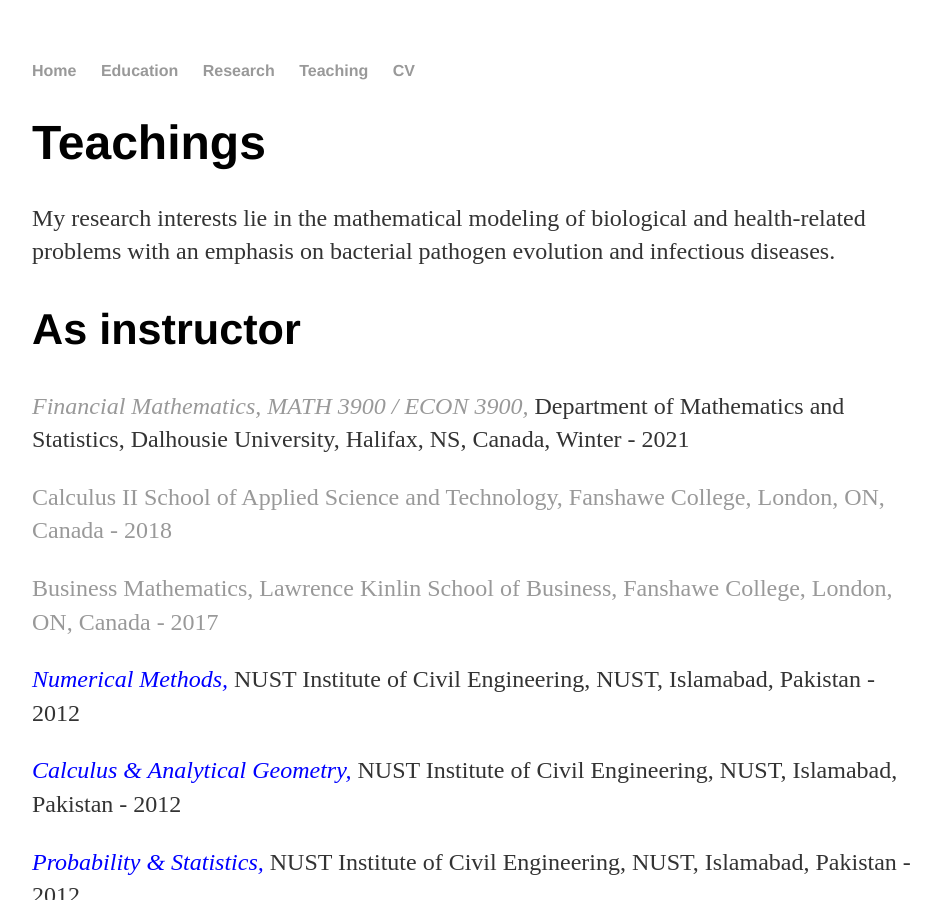
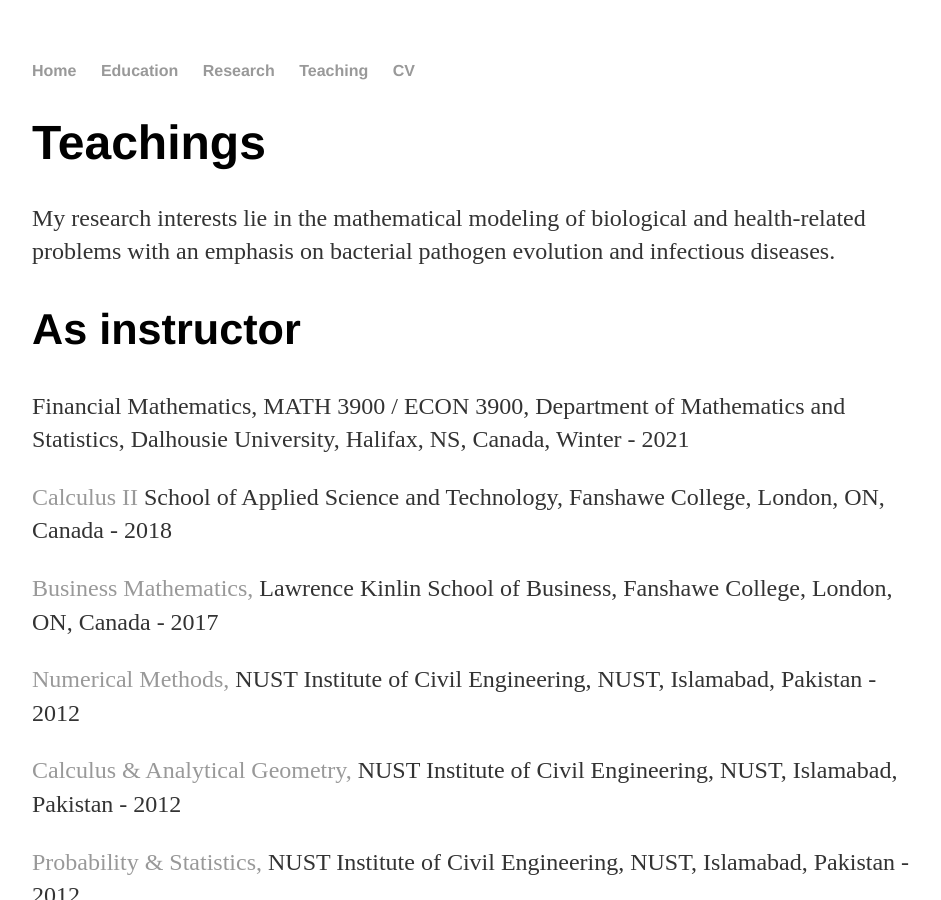
Before and after one commit to MathBioInfo/amjadkhan, a Jekyll site: the page built from Teaching/index.html, in a window 1280 px wide and 900 px high. Shown: the whole window, without its empty margins (160-1101 px from the left). Built offline with Jekyll 4.4.1, drawn with Linux system fonts in a browser that asks for light colours.

Commit message:
Update index.html

```diff
--- a/Teaching/index.html
+++ b/Teaching/index.html
@@ -19,44 +19,44 @@
 				<h2 class="wsite-content-title">As instructor<br /></h2>
 				<div class="paragraph"><font color="#2a2a2a" size="3">
 
-			<p> <a href="financialmath2021/index.html"><i>Financial Mathematics, MATH 3900 / ECON 3900,</i></a> Department of Mathematics and Statistics, Dalhousie University, Halifax, NS, Canada, Winter -
+			<p> <a href="financialmath2021/index.html"></a>Financial Mathematics, MATH 3900 / ECON 3900,</i></a> Department of Mathematics and Statistics, Dalhousie University, Halifax, NS, Canada, Winter -
 2021
 
 				</p>
-			<p> <a >Calculus II </i> School of Applied Science and Technology, Fanshawe College, London, ON, Canada - 2018
+			<p> <a >Calculus II </a> School of Applied Science and Technology, Fanshawe College, London, ON, Canada - 2018
 
 				</p>
-		        <p> <a>Business Mathematics, </i> Lawrence Kinlin School of Business, Fanshawe College, London, ON, Canada - 2017
+		        <p> <a>Business Mathematics, </a> Lawrence Kinlin School of Business, Fanshawe College, London, ON, Canada - 2017
 
 			</p>
-			<p> <i style="color:blue;">Numerical Methods, </i> NUST Institute of Civil Engineering, NUST, Islamabad, Pakistan - 2012
+			<p> <a>Numerical Methods, </a> NUST Institute of Civil Engineering, NUST, Islamabad, Pakistan - 2012
 			</p>
-			<p> <i style="color:blue;">Calculus & Analytical Geometry, </i> NUST Institute of Civil Engineering, NUST, Islamabad, Pakistan - 2012
+			<p> <a>Calculus & Analytical Geometry, </a> NUST Institute of Civil Engineering, NUST, Islamabad, Pakistan - 2012
 			</p>
-			<p> <i style="color:blue;">Probability & Statistics, </i> NUST Institute of Civil Engineering, NUST, Islamabad, Pakistan - 2012
+			<p> <a>Probability & Statistics, </a> NUST Institute of Civil Engineering, NUST, Islamabad, Pakistan - 2012
                         </p>
-			<p> <i style="color:blue;">Calculus & Analytical Geometry, </i> NUST Institute of Civil Engineering, NUST, Islamabad, Pakistan - 2011
+			<p> <a>Calculus & Analytical Geometry, </a> NUST Institute of Civil Engineering, NUST, Islamabad, Pakistan - 2011
 			</p>
-			<p> <i style="color:blue;">Calculus & Analytical Geometry, </i> NUST Institute of Civil Engineering, NUST, Islamabad, Pakistan - 2010
+			<p> <a>Calculus & Analytical Geometry, </a> NUST Institute of Civil Engineering, NUST, Islamabad, Pakistan - 2010
 			</p>
-			<p> <i style="color:blue;">Numerical Methods, </i> NUST Institute of Civil Engineering, NUST, Islamabad, Pakistan - 2010
+			<p> <a>Numerical Methods, </a> NUST Institute of Civil Engineering, NUST, Islamabad, Pakistan - 2010
 			</p>
 
 			<h3> As a teaching assistant </h3>
 			<p>
-			<i style="color:blue;">Differential Equations & Probability for Life Sciences,</i> Department of Applied Mathematics, Western University, London, ON, Canada-2019
+			<a>Differential Equations & Probability for Life Sciences,</a> Department of Applied Mathematics, Western University, London, ON, Canada-2019
 			</p>
-			<p><i style="color:blue;">Calculus with Analysis for Statistics,</i> Department of Applied Mathematics, Western University, London, ON, Canada-2018
+			<p><a>Calculus with Analysis for Statistics,</a> Department of Applied Mathematics, Western University, London, ON, Canada-2018
 			</p>
-			<p><i style="color:blue;">Applied Mathematics for Engineers,</i> Department of Applied Mathematics, Western University, London, ON, Canada-2015, 2016, 2017
+			<p><a>Applied Mathematics for Engineers,</a> Department of Applied Mathematics, Western University, London, ON, Canada-2015, 2016, 2017
 			</p>
-			<p><i style="color:blue;">Introduction to Differential Equations,</i> Department of Mathematics & Statistics, McMaster University, Hamilton, On, Canada-2015
+			<p><a>Introduction to Differential Equations,</a> Department of Mathematics & Statistics, McMaster University, Hamilton, On, Canada-2015
 			</p>
-			<p><i style="color:blue;">Engineering Mathematics,</i> Department of Mathematics & Statistics, McMaster University, Hamilton, On, Canada-2014
+			<p><a>Engineering Mathematics,</a> Department of Mathematics & Statistics, McMaster University, Hamilton, On, Canada-2014
 			</p>
-			<p><i style="color:blue;">Linear Algebra,</i> Department of Mathematics & Statistics, McMaster University, Hamilton, On, Canada-2014
+			<p><a>Linear Algebra,</a> Department of Mathematics & Statistics, McMaster University, Hamilton, On, Canada-2014
 			</p>
-			<p><i style="color:blue;">Linear Algebra,</i> Department of Mathematics & Statistics, McMaster University, Hamilton, On, Canada-2013
+			<p><a>Linear Algebra,</a> Department of Mathematics & Statistics, McMaster University, Hamilton, On, Canada-2013
 			</p>
 
 
```
